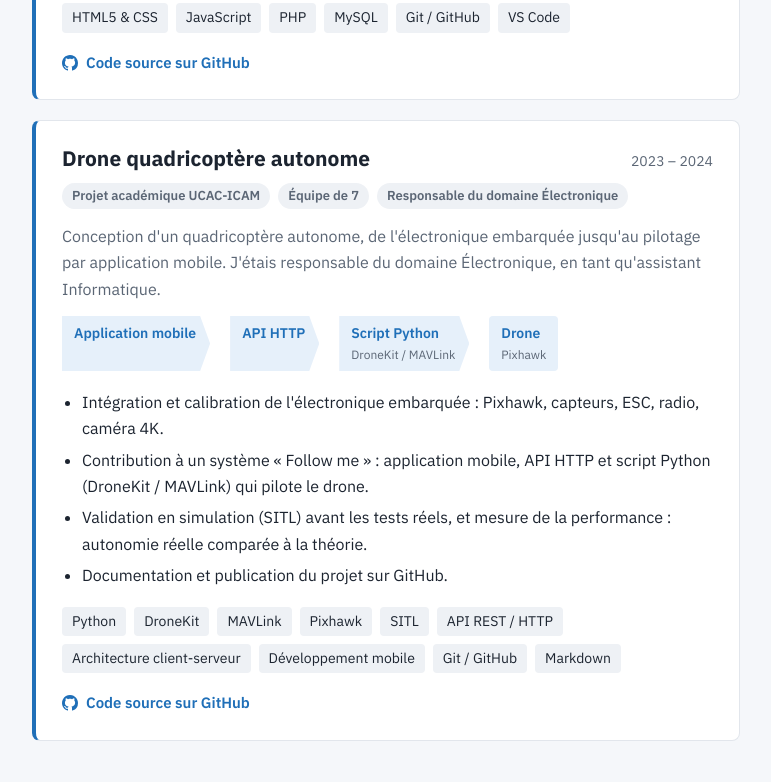
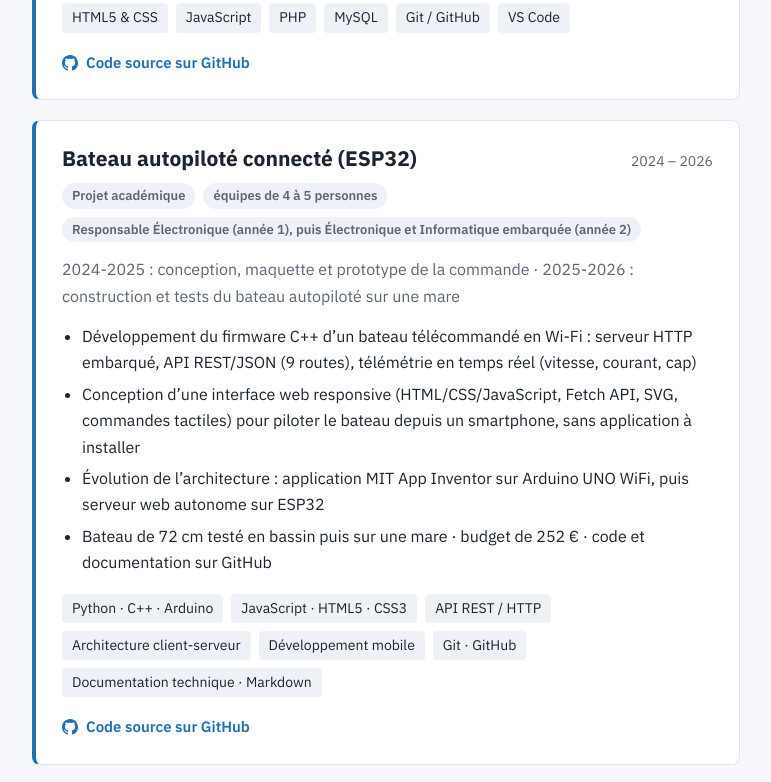
Before and after one commit to WILLIAM04052005/WILLIAM04052005.github.io, a plain HTML site: page index.html in a window 1280 px wide. Shown: the part 2605-3387 px from the top of the page, without its empty margins (436-1207 px from the left). Drawn offline with Linux system fonts and the light colour scheme.

Commit message:
Update_profile

```diff
--- a/index.html
+++ b/index.html
@@ -273,6 +273,27 @@ footer{max-width:1120px;margin:0 auto;padding:24px;border-top:1px solid var(--li
         </article>
 
         <article class="project">
+          <div class="p-head"><h3>Bateau autopiloté connecté (ESP32)</h3><time datetime="2024/2026">2024 – 2026</time></div>
+          <ul class="badges">
+            <li>Projet académique</li><li>équipes de 4 à 5 personnes</li>
+            <li>Responsable Électronique (année 1), puis Électronique et Informatique embarquée (année 2)</li>
+          </ul>
+          <p>2024-2025 : conception, maquette et prototype de la commande · 2025-2026 : construction et tests du bateau autopiloté sur une mare</p>
+          <ul class="points">
+            <li>Développement du firmware C++ d’un bateau télécommandé en Wi-Fi : serveur HTTP embarqué, API REST/JSON (9 routes), télémétrie en temps réel (vitesse, courant, cap)</li>
+            <li>Conception d’une interface web responsive (HTML/CSS/JavaScript, Fetch API, SVG, commandes tactiles) pour piloter le bateau depuis un smartphone, sans application à installer</li>
+            <li>Évolution de l’architecture : application MIT App Inventor sur Arduino UNO WiFi, puis serveur web autonome sur ESP32</li>
+            <li>Bateau de 72 cm testé en bassin puis sur une mare · budget de 252 € · code et documentation sur GitHub</li>
+          </ul>
+          <ul class="chips" aria-label="Technologies">
+            <li>Python · C++ · Arduino</li><li>JavaScript · HTML5 · CSS3</li><li>API REST / HTTP</li><li>Architecture client-serveur</li><li>Développement mobile</li><li>Git · GitHub</li><li>Documentation technique · Markdown</li>
+          </ul>
+          <div class="links">
+            <a href="https://github.com/WILLIAM04052005/Projet-Bateau-autopilot-2024-2026-" target="_blank" rel="noopener"><svg viewBox="0 0 16 16" width="16" height="16" aria-hidden="true" fill="currentColor"><path d="M8 0C3.58 0 0 3.58 0 8c0 3.54 2.29 6.53 5.47 7.59.4.07.55-.17.55-.38 0-.19-.01-.82-.01-1.49-2.01.37-2.53-.49-2.69-.94-.09-.23-.48-.94-.82-1.13-.28-.15-.68-.52-.01-.53.63-.01 1.08.58 1.23.82.72 1.21 1.87.87 2.33.66.07-.52.28-.87.51-1.07-1.78-.2-3.64-.89-3.64-3.95 0-.87.31-1.59.82-2.15-.08-.2-.36-1.02.08-2.12 0 0 .67-.21 2.2.82.64-.18 1.32-.27 2-.27.68 0 1.36.09 2 .27 1.53-1.04 2.2-.82 2.2-.82.44 1.1.16 1.92.08 2.12.51.56.82 1.27.82 2.15 0 3.07-1.87 3.75-3.65 3.95.29.25.54.73.54 1.48 0 1.07-.01 1.93-.01 2.2 0 .21.15.46.55.38A8.013 8.013 0 0016 8c0-4.42-3.58-8-8-8z"/></svg>Code source sur GitHub</a>
+          </div>
+        </article>
+
+        <article class="project">
           <div class="p-head"><h3>Drone quadricoptère autonome</h3><time datetime="2023/2024">2023 – 2024</time></div>
           <ul class="badges">
             <li>Projet académique UCAC-ICAM</li><li>Équipe de 7</li><li>Responsable du domaine Électronique</li>
@@ -291,7 +312,7 @@ footer{max-width:1120px;margin:0 auto;padding:24px;border-top:1px solid var(--li
             <li>Documentation et publication du projet sur GitHub.</li>
           </ul>
           <ul class="chips" aria-label="Technologies">
-            <li>Python</li><li>DroneKit</li><li>MAVLink</li><li>Pixhawk</li><li>SITL</li><li>API REST / HTTP</li><li>Architecture client-serveur</li><li>Développement mobile</li><li>Git / GitHub</li><li>Markdown</li>
+            <li>Python</li><li>DroneKit</li><li>MAVLink</li><li>Pixhawk</li><li>SITL</li><li>API REST / HTTP</li><li>Architecture client-serveur</li><li>Git / GitHub</li><li>Markdown</li>
           </ul>
           <div class="links">
             <a href="https://github.com/WILLIAM04052005/PROJET-DRONE-Quadricopt-re" target="_blank" rel="noopener"><svg viewBox="0 0 16 16" width="16" height="16" aria-hidden="true" fill="currentColor"><path d="M8 0C3.58 0 0 3.58 0 8c0 3.54 2.29 6.53 5.47 7.59.4.07.55-.17.55-.38 0-.19-.01-.82-.01-1.49-2.01.37-2.53-.49-2.69-.94-.09-.23-.48-.94-.82-1.13-.28-.15-.68-.52-.01-.53.63-.01 1.08.58 1.23.82.72 1.21 1.87.87 2.33.66.07-.52.28-.87.51-1.07-1.78-.2-3.64-.89-3.64-3.95 0-.87.31-1.59.82-2.15-.08-.2-.36-1.02.08-2.12 0 0 .67-.21 2.2.82.64-.18 1.32-.27 2-.27.68 0 1.36.09 2 .27 1.53-1.04 2.2-.82 2.2-.82.44 1.1.16 1.92.08 2.12.51.56.82 1.27.82 2.15 0 3.07-1.87 3.75-3.65 3.95.29.25.54.73.54 1.48 0 1.07-.01 1.93-.01 2.2 0 .21.15.46.55.38A8.013 8.013 0 0016 8c0-4.42-3.58-8-8-8z"/></svg>Code source sur GitHub</a>
```
